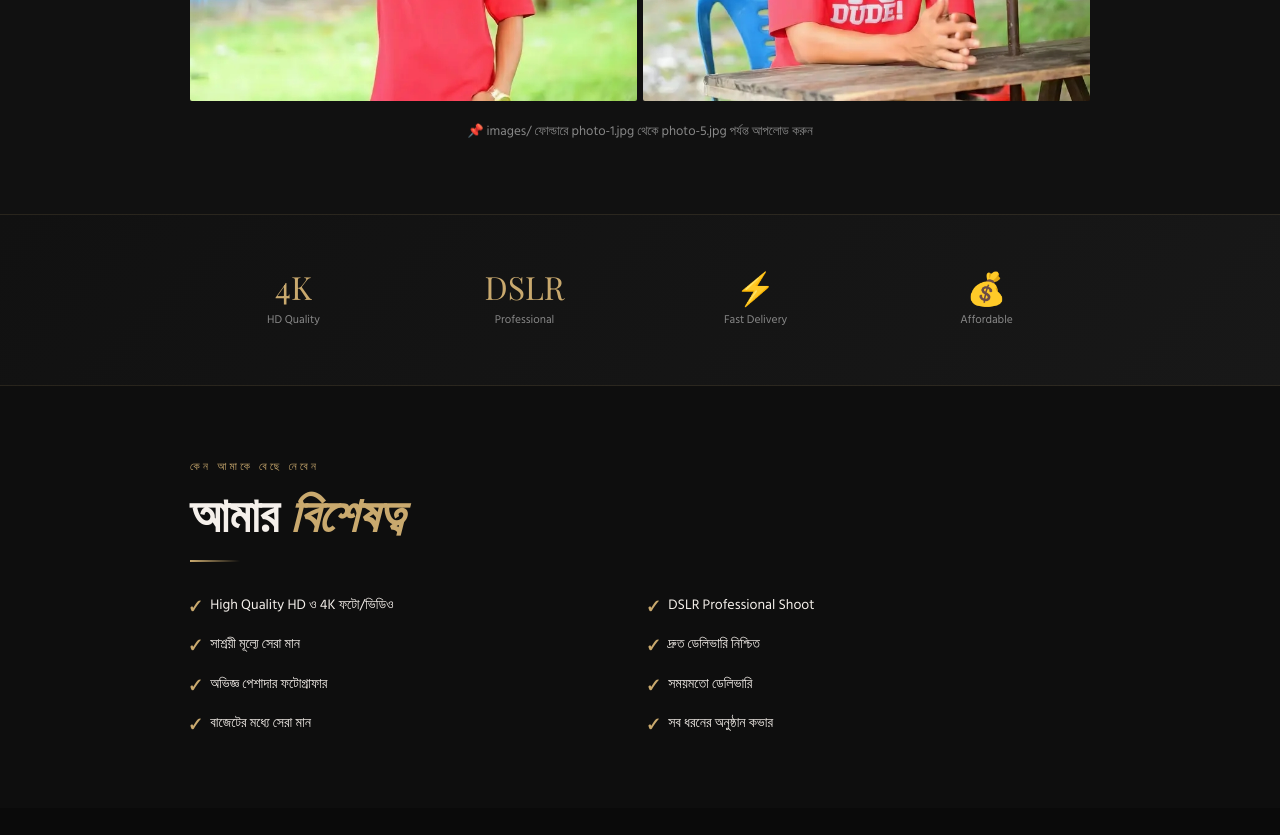
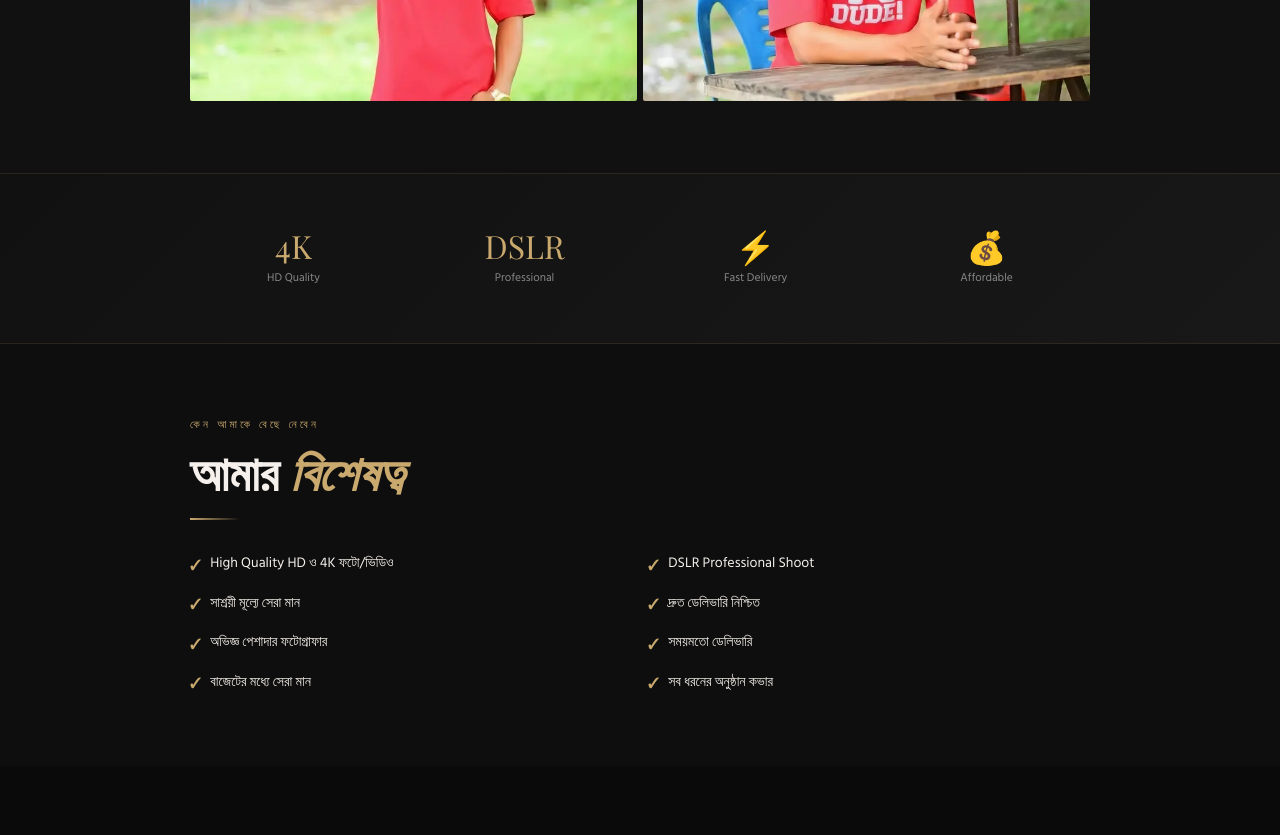
Before and after one commit to hridoyphotography/hridoyphotography.github.io, a plain HTML site: page index.html in a window 1280 px wide. Shown: the part 3000-3835 px from the top of the page. Drawn offline with nearby package versions, Linux system fonts and the light colour scheme; a web font is replaced by a local one.

Commit message:
Update index.html

```diff
--- a/index.html
+++ b/index.html
@@ -185,7 +185,7 @@ footer strong{color:var(--gold);}
         <div class="gal-ov"><span>Cinematic</span></div>
       </div>
     </div>
-    <p class="gal-note">📌 images/ ফোল্ডারে photo-1.jpg থেকে photo-5.jpg পর্যন্ত আপলোড করুন</p>
+
   </div>
 </section>
 
```
